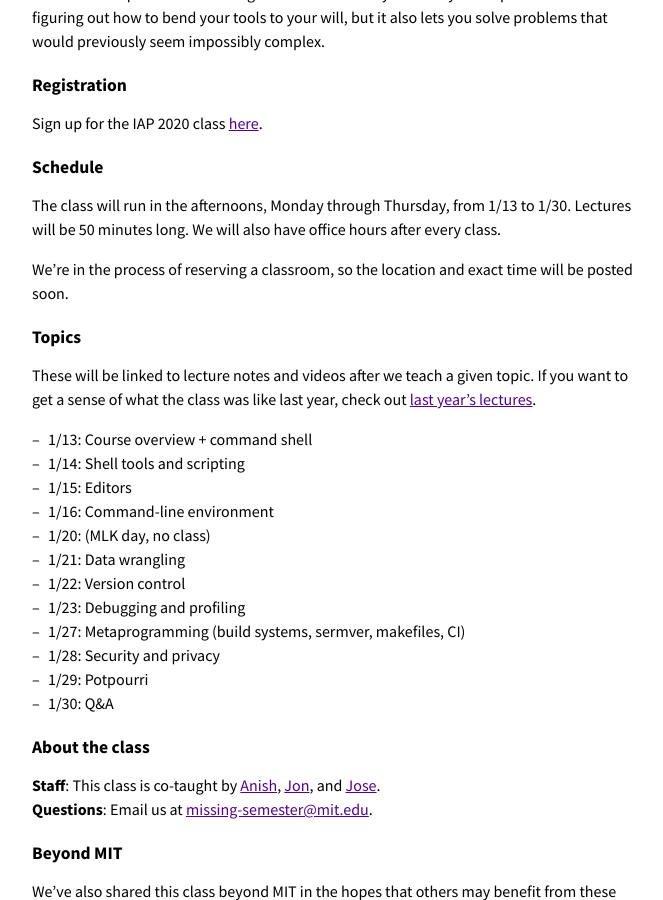
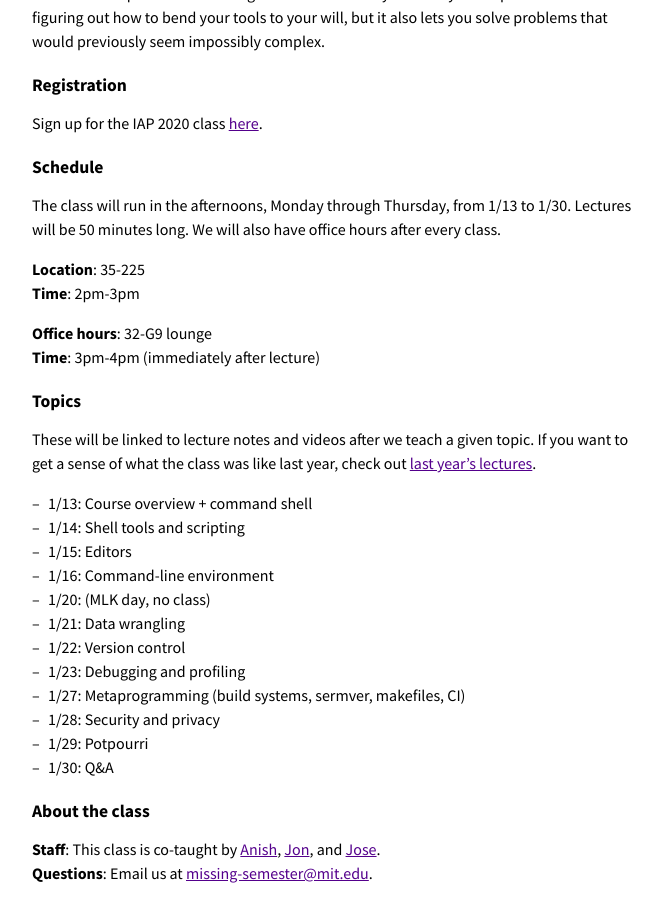
Before and after one commit to missing-semester-cn/missing-semester-cn.github.io, a Jekyll site: the page built from index.md, in a window 1280 px wide and 900 px high, scrolled down 366 px. Shown: the whole window, without its empty margins (304-967 px from the left). Built offline with Jekyll 4.4.1, drawn with Linux system fonts in a browser that asks for light colours.

Commit message:
Add lecture time and location

```diff
--- a/index.md
+++ b/index.md
@@ -28,8 +28,12 @@
 1/30. Lectures will be 50 minutes long. We will also have office hours after
 every class.
 
-We're in the process of reserving a classroom, so the location and exact
-time will be posted soon.
+**Location**: 35-225<br>
+**Time**: 2pm-3pm
+
+**Office hours**: 32-G9 lounge<br>
+**Time**: 3pm-4pm (immediately after lecture)
+
 
 ## Topics
 
```
